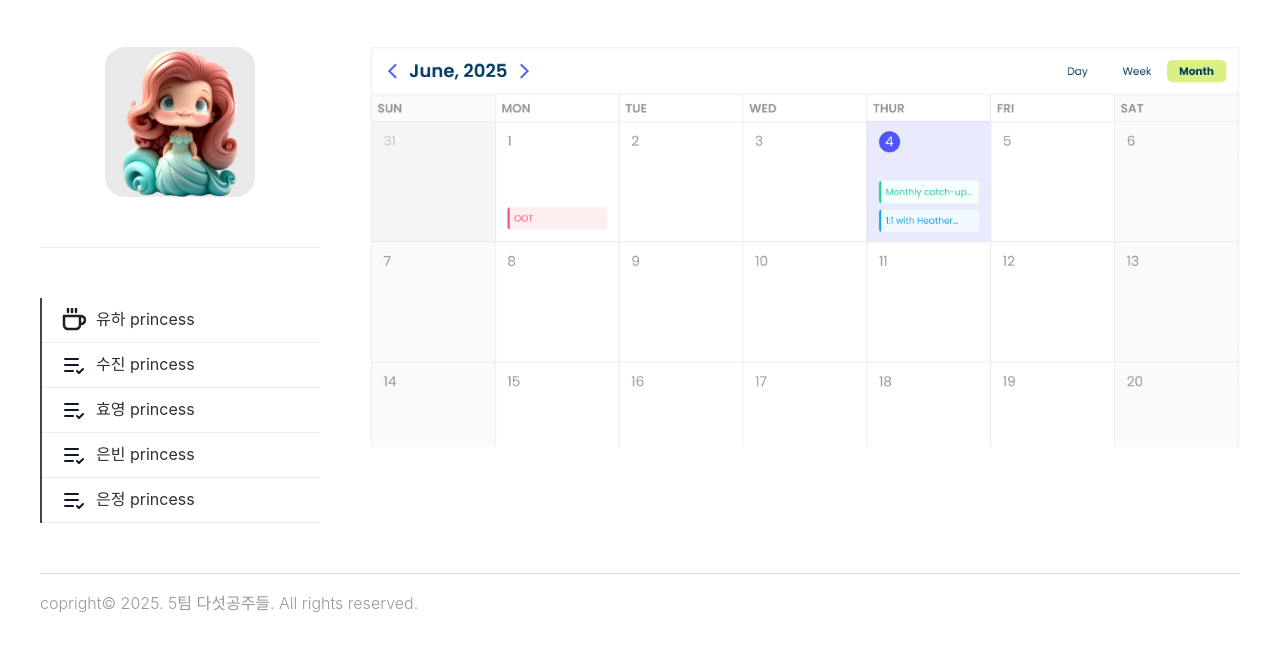
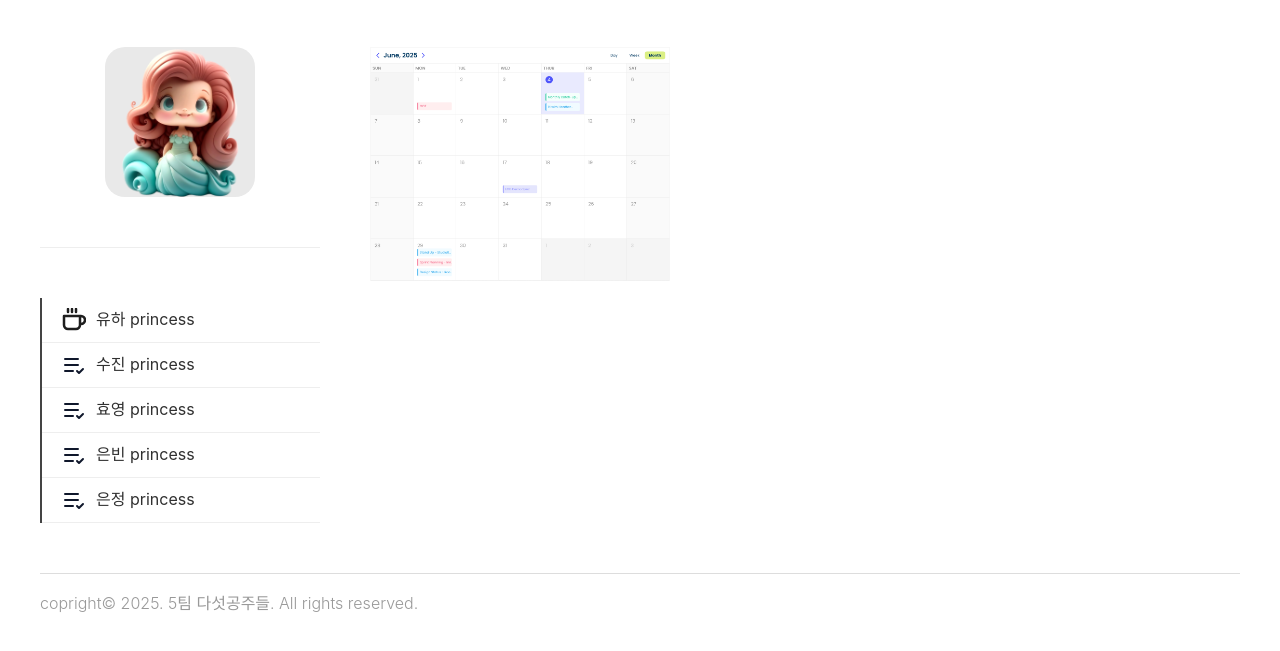
Before and after one commit to programmers-todoList/main, a website: page index.html in a window 1280 px wide. Shown: the part 203-854 px from the top of the page. Drawn offline with Linux system fonts and the light colour scheme; a web font is replaced by a local one.

Commit message:
main.css 수정.

```diff
--- a/assets/css/main.css
+++ b/assets/css/main.css
@@ -79,8 +79,7 @@
   .right_area {
     flex: 1;
     .iframe {
-      width: 100%;
-      min-height: calc(100vh - 400px);
+      min-height: calc(100vh - 370px);
     }
   }
 }
```
